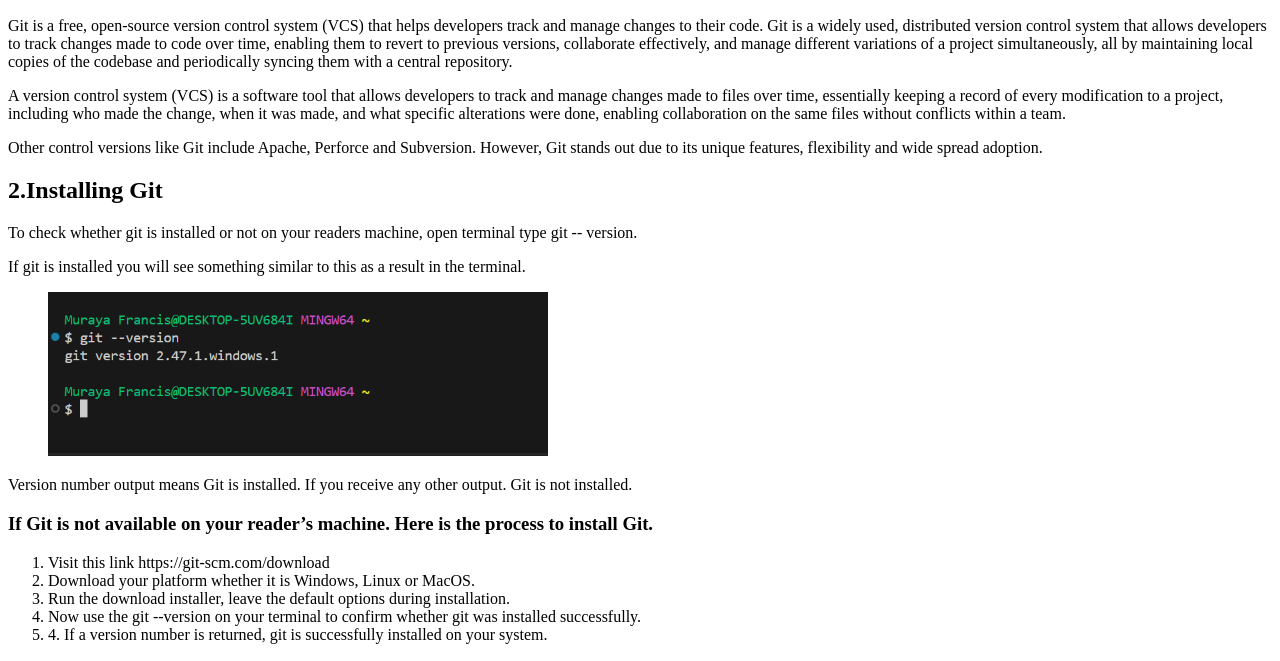
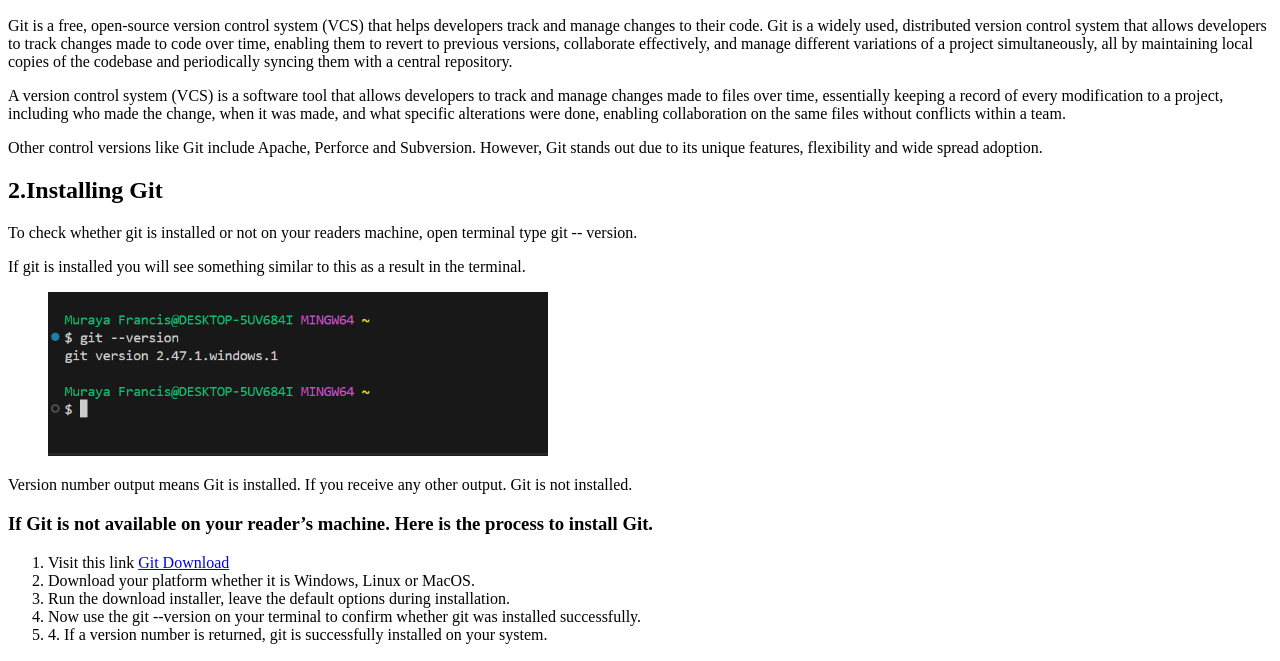
Before and after one commit to FrancisMurayaDev/everydaygit, a plain HTML site: page index.html in a window 1280 px wide. Shown: the part 110-771 px from the top of the page. Drawn offline with Linux system fonts and the light colour scheme.

Commit message:
add git download link

```diff
--- a/index.html
+++ b/index.html
@@ -21,7 +21,7 @@
   <p>Version number output means Git is installed. If you receive any other output. Git is not installed.</p>
   <h3>If Git is not available on your reader’s machine. Here is the process to install Git.</h3>
   <ol>
-    <li>Visit this link https://git-scm.com/download</li>
+    <li>Visit this link <a href="https://git-scm.com/download">Git Download</a> </li>
     <li>Download your platform whether it is Windows, Linux or MacOS.</li>
     <li>Run the download installer, leave the default options during installation.</li>
     <li>Now use the git --version on your terminal to confirm whether git was installed successfully.</li>
```
